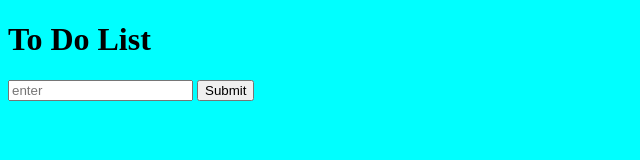
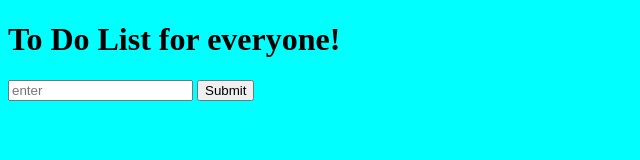
Before and after one commit to claptrap1951/toDoList-project, a plain HTML site: page index.html in a window 1280 px wide. Shown: the whole page, without its empty margins (0-640 px from the left). Drawn offline with Linux system fonts and the light colour scheme.

Commit message:
updated html

```diff
--- a/index.html
+++ b/index.html
@@ -6,11 +6,10 @@
     <link rel="stylesheet" href="styles.css">
 </head>
 <body>
-    <h1>To Do List</h1>
+    <h1>To Do List for everyone!</h1>
     <form id="toDoForm">
         <input type="text" name="item" placeholder="enter">
         <button>Submit</button>
-
     </form>
 
     <ul id="list"></ul>
```
